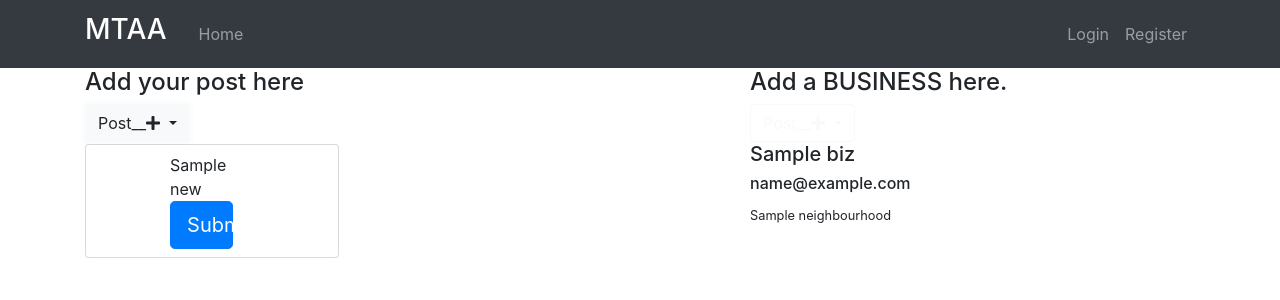
After one commit to Binamin-hussein100/The_NeighbourHood-, a Django app: template mtaa/templates/news.html in a window 1280 px wide, after a click on "Post__". The commit adds this page. Shown: the top 300 px of the page. Run offline with Django 3.2, Linux system fonts and the light colour scheme; the template is opened without the code that fills it: most values are stand-ins (such as "Sample title", 1, 10 or a date in 2020); some libraries are stand-ins or nearby versions.

Commit message:
updated the ui

```diff
--- a/mtaa/templates/base.html
+++ b/mtaa/templates/base.html
@@ -19,7 +19,7 @@
   </head>
   <body>
       <!-- navbar -->
-      <nav class="navbar navbar-expand-md navbar-dark bg-secondary">
+      <nav class="navbar navbar-expand-md navbar-dark bg-dark">
         <div class="container">
           <a id="logo" class="navbar-brand mr-4" href="{% url 'home' %}"><h3> <span> </span> MTAA</h3></a>
           <button class="navbar-toggler" type="button" data-toggle="collapse" data-target="#navbarToggle" aria-controls="navbarToggle" aria-expanded="false" aria-label="Toggle navigation">
@@ -36,16 +36,16 @@
             <!-- Navbar Right Side -->
             <div class="navbar-nav">
               {% if user.is_authenticated %}
-            <form class="form-inline" method="GET" action="/">
+            <form class="form-inline" method="GET" action="{% url 'search' %}">
                 <div class="md-form my-0">
                     <input class="form-control mr-sm-5" name="q" type="text" placeholder="Search" name="searchUser"
                         aria-label="Search">
                 </div>
             </form>
-              <a class="nav-item nav-link" href="">New Post</a>
+              <a class="nav-item nav-link" href=""><i class="fas fa-plus-circle"></i>Add your neighbourhood</a>
               <a class="nav-item nav-link" href=""><i class="fas fa-users"></i>Profile</a>
               <span></span>
-              <a class="nav-item nav-link" href="/"><i class="fas fa-sign-out-alt"></i> Logout</a>
+              <a class="nav-item nav-link" href="{% url 'logout' %}"><i class="fas fa-sign-out-alt"></i> Logout</a>
               {% else %}
               <a class="nav-item nav-link" href="">Login</a>
               <a class="nav-item nav-link" href="">Register</a>
--- /dev/null
+++ b/mtaa/templates/news.html
@@ -0,0 +1,108 @@
+{% extends 'base.html' %}
+
+{% block content %}
+    <div id="new-1" class="container-fluid">
+        <div class="row">
+            <div class="col-md-12">
+                <div id="new-2"  class="container">
+                    <div class="row">
+                        <div class="col-md-6">
+                            <H4>Add your post here</H4>
+                            <!-- Large modal -->
+                            <div class="dropdown">
+                                <button class="btn btn-outline-light dropdown-toggle" type="button" id="dropdownMenuButton" data-toggle="dropdown" aria-haspopup="true" aria-expanded="false">
+                                    Post__<i class="fas fa-plus"></i>
+                                </button>
+                                <div class="dropdown-menu" aria-labelledby="dropdownMenuButton">
+                                    <div class="container">
+                                        <div class="row">
+                                            <div class="col-md-4"></div>
+                                            <div class="col-md-3">
+                                                <form method="post" enctype="multipart/form-data">
+                                                    {%csrf_token%}
+                                                    <div class="row justify-content-center">
+                                                        {{new}}
+                                                        <hr>
+                                                        <hr>
+                                                        <hr>
+                                                        <button class="btn btn-primary btn-lg btn-block" type="submit">Submit</button>
+                                                    </div>
+                                                </form>
+                                            </div>
+                                            <div class="col-md-5"></div>
+                                        </div>
+                                    </div>
+                                </div>
+                              </div>
+
+                            <div>
+                                {% for all in all_post %}
+                                    <div id="new-3">
+                                        <h5>{{all.title}}</h5>
+                                        <p>{{all.body}}</p>
+                                        <h6>Story by:{{all.author}}</h6>
+                                    </div>
+                                {% endfor %}
+                            </div>
+                        </div>
+                        <div class="col-md-1"></div>
+                        <!-- second -->
+                        <div class="col-md-5">
+                            <H4>Add a BUSINESS here.</H4>
+                            <!-- Large modal -->
+                            <div class="dropdown">
+                                <button class="btn btn-outline-light dropdown-toggle" type="button" id="dropdownMenuButton" data-toggle="dropdown" aria-haspopup="true" aria-expanded="false">
+                                    Post__<i class="fas fa-plus"></i>
+                                </button>
+                                <div class="dropdown-menu" aria-labelledby="dropdownMenuButton">
+                                    <div class="container">
+                                        <div class="row">
+                                            <div class="col-md-4"></div>
+                                            <div class="col-md-3">
+                                                <form method="post" enctype="multipart/form-data">
+                                                    {%csrf_token%}
+                                                    <div class="row justify-content-center">
+                                                        {{biz}}
+                                                        <hr>
+                                                        <hr>
+                                                        <hr>
+                                                        <button class="btn btn-primary btn-lg btn-block" type="submit">Submit</button>
+                                                    </div>
+                                                </form>
+                                            </div>
+                                            <div class="col-md-5"></div>
+                                        </div>
+                                    </div>
+                                </div>
+                              </div>
+                             <!-- oop l -->
+                              <div>
+                                  {% for m in all_biz %}
+                                    <div id="new-4">
+                                        <h5>{{m.business_name}}</h5>
+                                        <h6>{{m.business_email}}</h6>
+                                        <small>{{m.neighbourhood}}</small>
+                                    </div>
+                                  {% endfor %}
+                              </div>
+
+                        </div>
+
+                    </div>
+
+                </div>
+            </div>
+        </div>
+    </div>
+{% endblock %}
+
+<form method="post" enctype="multipart/form-data">
+    {%csrf_token%}
+    <div class="row justify-content-center">
+        {{new}}
+        <hr>
+        <hr>
+        <hr>
+        <button class="btn btn-primary btn-lg btn-block" type="submit">Submit</button>
+    </div>
+</form>
```
Also changed, not shown: mtaa/templates/admin.html (added, +34 -0 lines), mtaa/templates/index.html (added, +20 -0 lines), mtaa/templates/login.html (+18 -2 lines), mtaa/templates/mtaa.html (added, +33 -0 lines), mtaa/templates/register.html (+43 -1 lines), mtaa/templates/searched.html (added, +22 -0 lines).
